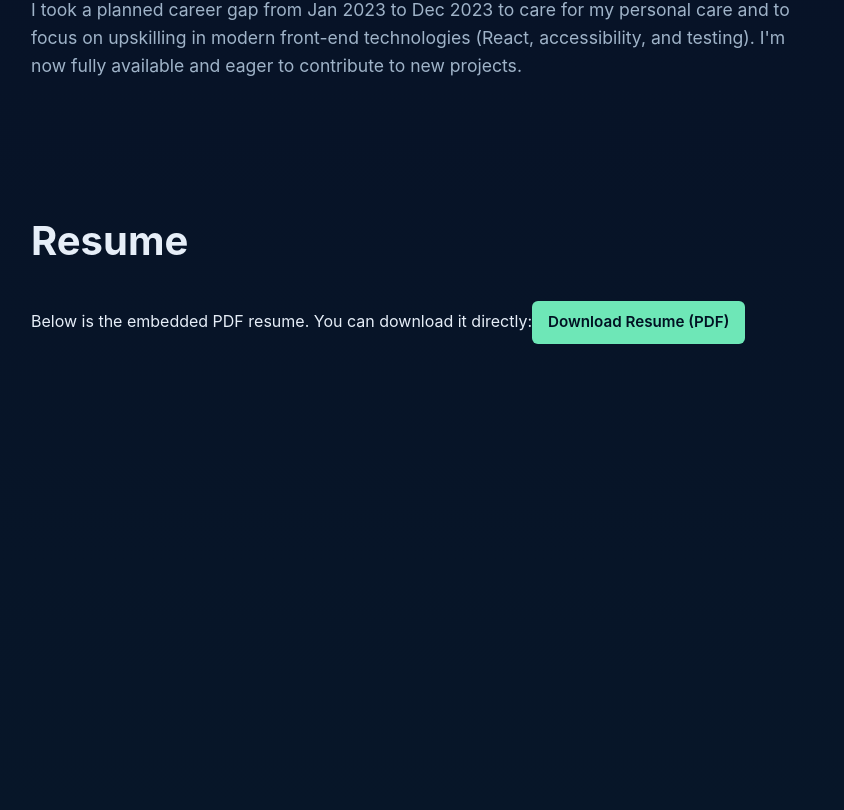
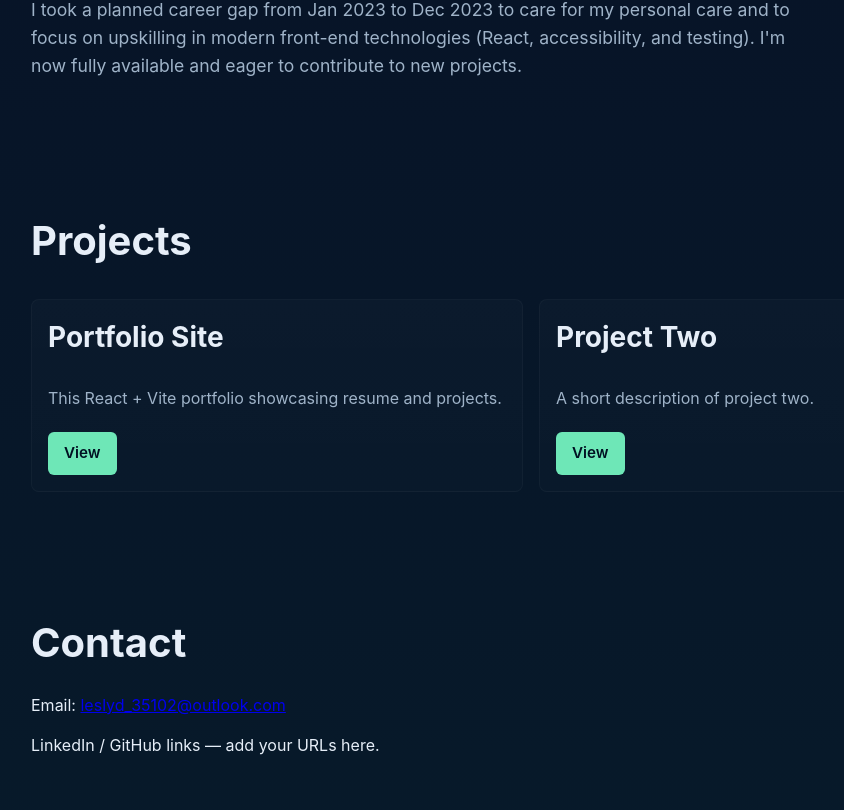
Before and after one commit to LESLY16/PortFolio-LESLY, a React (Vite) app: page / in a window 1280 px wide. Shown: the part 650-1460 px from the top of the page, without its empty margins (109-953 px from the left). Built offline with nearby package versions, Linux system fonts and the light colour scheme.

Commit message:
Remove ResumeEmbed component from portfolio

```diff
--- a/src/App.jsx
+++ b/src/App.jsx
@@ -2,7 +2,6 @@ import React from 'react'
 import Header from './components/Header'
 import About from './components/About'
 import CareerGap from './components/CareerGap'
-import ResumeEmbed from './components/ResumeEmbed'
 import Projects from './components/Projects'
 import Contact from './components/Contact'
 
@@ -15,7 +14,6 @@ export default function App() {
       <main>
         <section id="about"><About /></section>
         <section id="career-gap"><CareerGap /></section>
-        <section id="resume"><ResumeEmbed /></section>
         <section id="projects"><Projects /></section>
         <section id="contact"><Contact /></section>
       </main>
```
